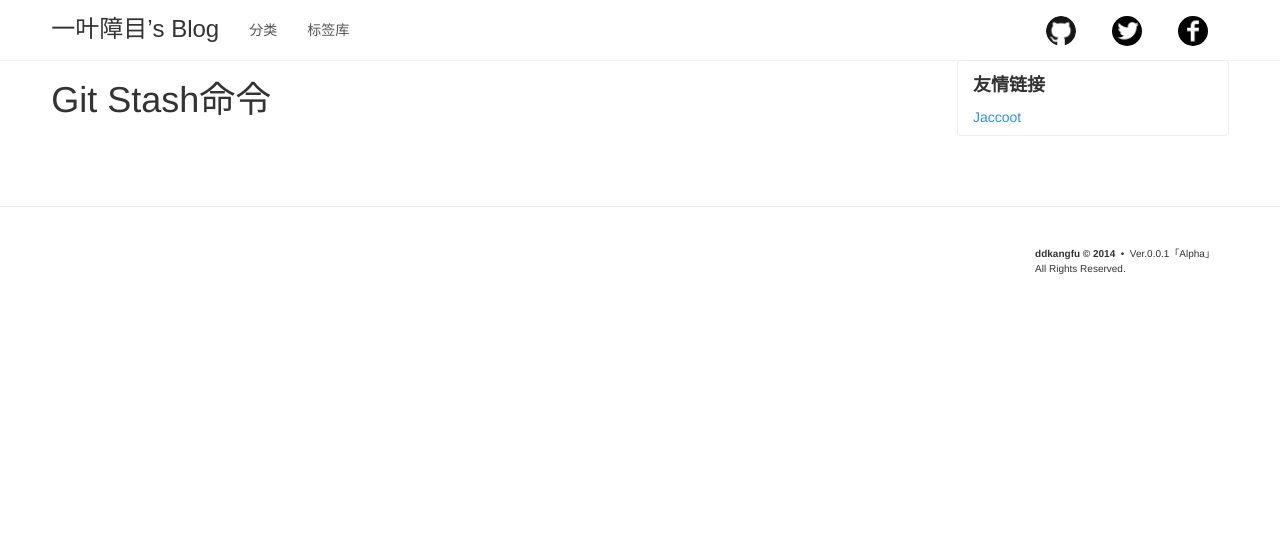
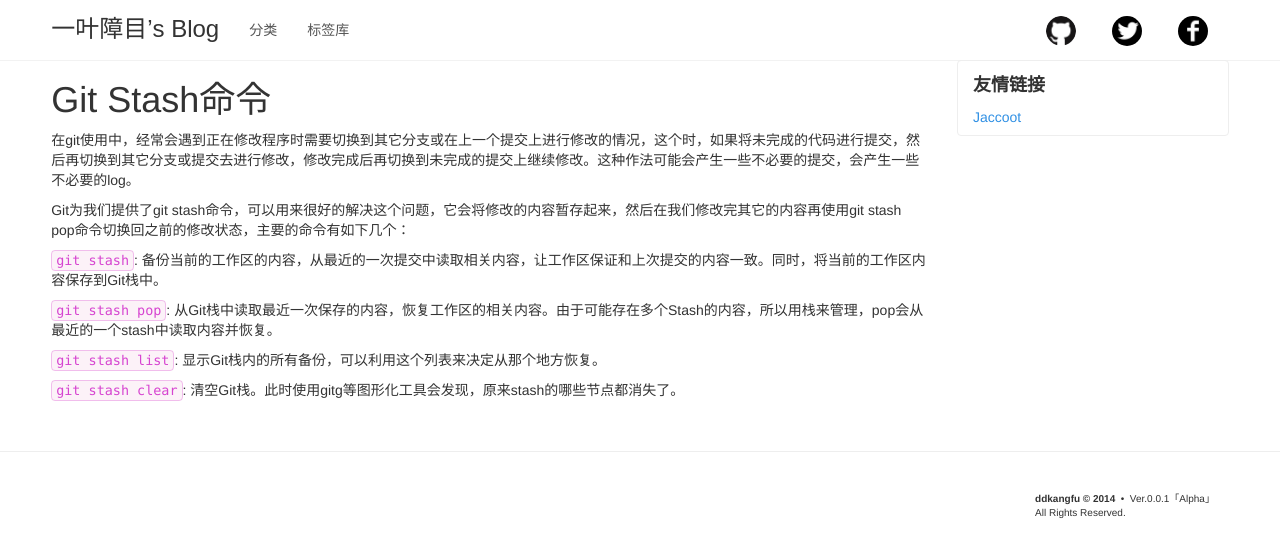
Before and after one commit to ddkangfu/ddkangfu.github.io, a Jekyll site: the page built from _posts/2014-12-18-git-stash.md, in a window 1280 px wide. Shown: the top 557 px of the page. Built offline with Jekyll 4.4.1, drawn with Linux system fonts in a browser that asks for light colours; some web fonts are replaced; Markdown is read by kramdown in place of the engine named in the settings.

Commit message:
添加了git stash命令的说明。

```diff
--- a/_posts/2014-12-18-git-stash.md
+++ b/_posts/2014-12-18-git-stash.md
@@ -6,3 +6,15 @@ comments: true
 ---
 
 # Git Stash命令
+
+在git使用中，经常会遇到正在修改程序时需要切换到其它分支或在上一个提交上进行修改的情况，这个时，如果将未完成的代码进行提交，然后再切换到其它分支或提交去进行修改，修改完成后再切换到未完成的提交上继续修改。这种作法可能会产生一些不必要的提交，会产生一些不必要的log。
+
+Git为我们提供了git stash命令，可以用来很好的解决这个问题，它会将修改的内容暂存起来，然后在我们修改完其它的内容再使用git stash pop命令切换回之前的修改状态，主要的命令有如下几个：
+
+`git stash`: 备份当前的工作区的内容，从最近的一次提交中读取相关内容，让工作区保证和上次提交的内容一致。同时，将当前的工作区内容保存到Git栈中。
+
+`git stash pop`: 从Git栈中读取最近一次保存的内容，恢复工作区的相关内容。由于可能存在多个Stash的内容，所以用栈来管理，pop会从最近的一个stash中读取内容并恢复。
+
+`git stash list`: 显示Git栈内的所有备份，可以利用这个列表来决定从那个地方恢复。
+
+`git stash clear`: 清空Git栈。此时使用gitg等图形化工具会发现，原来stash的哪些节点都消失了。
```
